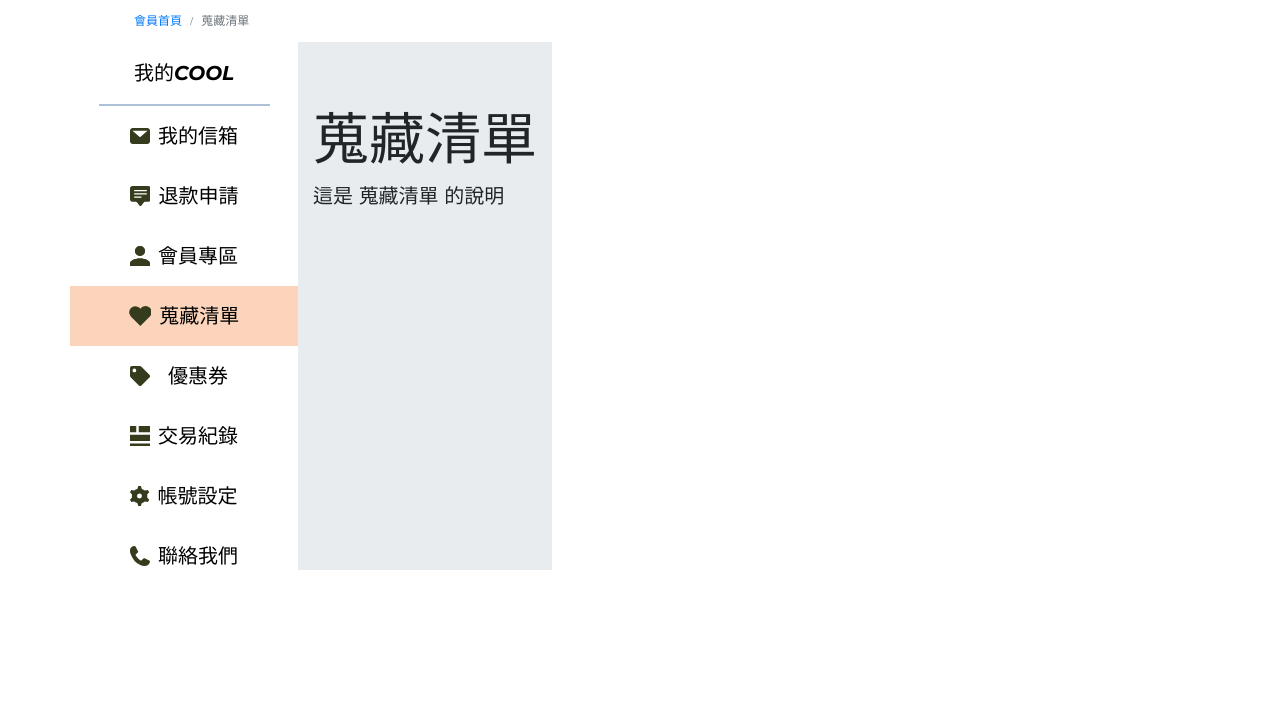
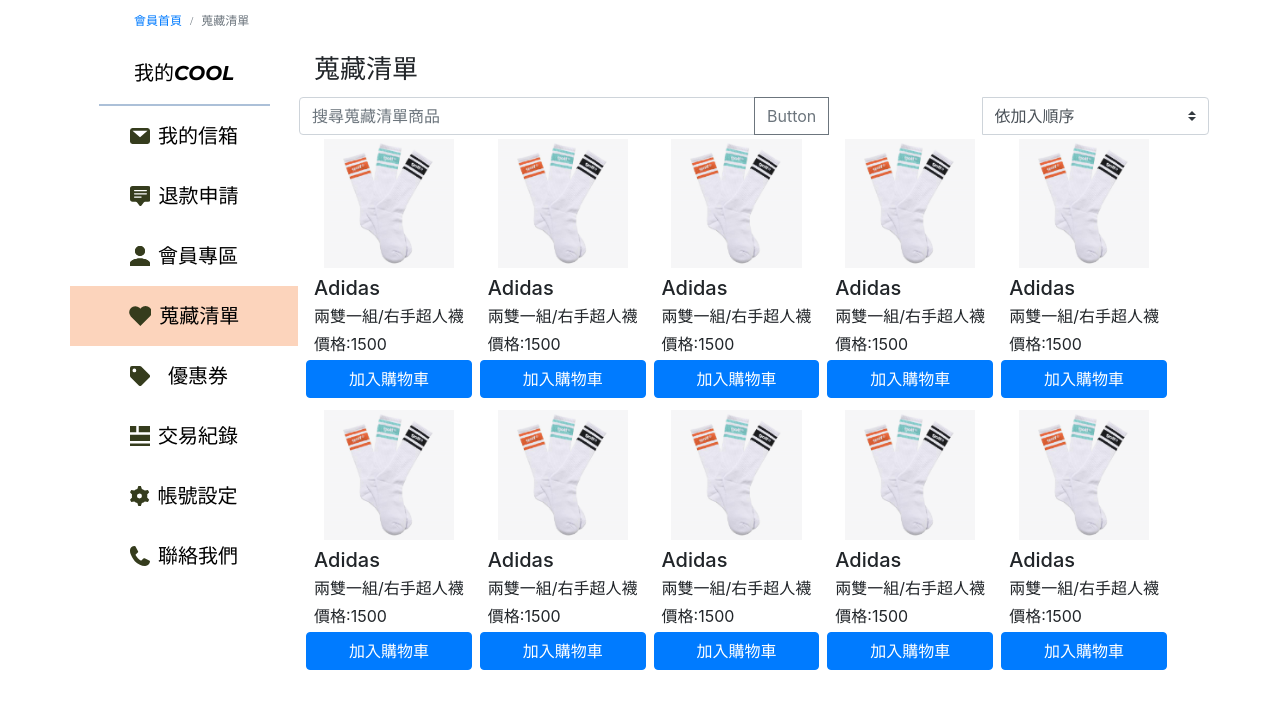
Before and after one commit to X13QQ/COOL, a React (Create React App) app in the folder client/: page /favorites in a window 1280 px wide. Shown: the top 708 px of the page. Built offline with nearby package versions, Linux system fonts and the light colour scheme; the HTML template or start-up script is replaced by a standard one; a web font is replaced by a local one.

Commit message:
add favorites

```diff
--- /dev/null
+++ b/client/src/components/Favorites.js
@@ -0,0 +1,29 @@
+import React from 'react'
+import { FavoritesData } from './FavoritesData'
+import img from '../images/product-0001.png'
+
+function Favorites(props) {
+  return (
+    <>
+      {FavoritesData.map((val, key) => {
+        return (
+          <>
+            <div className="d-flex flex-column my-1">
+              <img className="w-75 m-auto" src={img} alt=""></img>
+              <div className="card-body p-1">
+                <h5 className="card-title m-0 mx-2 my-1">{val.brand}</h5>
+                <p className="card-text m-0 mx-2 my-1">{val.name}</p>
+                <p className="card-text m-0 mx-2 my-1">價格:{val.price}</p>
+                <a href="/#" className="btn btn-primary w-100">
+                  加入購物車
+                </a>
+              </div>
+            </div>
+          </>
+        )
+      })}
+    </>
+  )
+}
+
+export default Favorites
--- /dev/null
+++ b/client/src/components/FavoritesData.js
@@ -0,0 +1,74 @@
+import React from 'react'
+
+export const FavoritesData = [
+  {
+    id: '1',
+    brand: 'Adidas',
+    name: '兩雙一組/右手超人襪',
+    price: '1500',
+    image: '../images/product-0001.png',
+  },
+  {
+    id: '2',
+    brand: 'Adidas',
+    name: '兩雙一組/右手超人襪',
+    price: '1500',
+    image: '../images/product-0001.png',
+  },
+  {
+    id: '3',
+    brand: 'Adidas',
+    name: '兩雙一組/右手超人襪',
+    price: '1500',
+    image: '../images/product-0001.png',
+  },
+  {
+    id: '4',
+    brand: 'Adidas',
+    name: '兩雙一組/右手超人襪',
+    price: '1500',
+    image: '../images/product-0001.png',
+  },
+  {
+    id: '5',
+    brand: 'Adidas',
+    name: '兩雙一組/右手超人襪',
+    price: '1500',
+    image: '../images/product-0001.png',
+  },
+  {
+    id: '6',
+    brand: 'Adidas',
+    name: '兩雙一組/右手超人襪',
+    price: '1500',
+    image: '../images/product-0001.png',
+  },
+  {
+    id: '7',
+    brand: 'Adidas',
+    name: '兩雙一組/右手超人襪',
+    price: '1500',
+    image: '../images/product-0001.png',
+  },
+  {
+    id: '8',
+    brand: 'Adidas',
+    name: '兩雙一組/右手超人襪',
+    price: '1500',
+    image: '../images/product-0001.png',
+  },
+  {
+    id: '9',
+    brand: 'Adidas',
+    name: '兩雙一組/右手超人襪',
+    price: '1500',
+    image: '../images/product-0001.png',
+  },
+  {
+    id: '10',
+    brand: 'Adidas',
+    name: '兩雙一組/右手超人襪',
+    price: '1500',
+    image: '../images/product-0001.png',
+  },
+]
--- /dev/null
+++ b/client/src/components/Refund.js
@@ -0,0 +1,69 @@
+import React, { useState } from 'react'
+import { Tabs, Tab, Accordion, Card, useAccordionToggle } from 'react-bootstrap'
+import { RefundData } from './RefundData'
+import { ArrowDown, ArrowUp } from '../components/icons'
+
+function CustomToggle({ children, eventKey }) {
+  const [up, setUp] = useState(true)
+  const open = () => setUp(!up)
+  const decoratedOnClick = useAccordionToggle(eventKey, () => {
+    open()
+  })
+  return (
+    <button type="button" onClick={decoratedOnClick}>
+      {up ? <ArrowDown className="mx-2" /> : <ArrowUp className="mx-2" />}
+      {children}
+    </button>
+  )
+}
+
+const Refund = (props) => {
+  return (
+    <>
+      <Tabs
+        className="m-2"
+        defaultActiveKey="processing"
+        transition={false}
+        id=""
+      >
+        <Tab
+          className="refunds overflow-auto"
+          eventKey="processing"
+          title="處理中"
+        >
+          {RefundData.map((val, key) => {
+            return (
+              <div className="refundlist m-3" key={key} id={key}>
+                <ul className="m-2 d-flex flex-row list-unstyled d-flex justify-content-around">
+                  <li className="">訂單編號:　{val.order}</li>
+                  <li className="">購買日期:　{val.date}</li>
+                  <li className="">付款金額:　{val.amount}</li>
+                </ul>
+                <p className="solid-bottom"></p>
+                <div className="m-0">
+                  <Accordion defaultActiveKey="">
+                    <Card>
+                      <CustomToggle eventKey="0">檢視完整訂單</CustomToggle>
+                      <Accordion.Collapse eventKey="0">
+                        <Card.Body>{val.list}</Card.Body>
+                      </Accordion.Collapse>
+                    </Card>
+                  </Accordion>
+                </div>
+              </div>
+            )
+          })}
+        </Tab>
+
+        <Tab eventKey="solved" title="已退款">
+          <div className="m-3">2</div>
+        </Tab>
+        <Tab eventKey="rejected" title="不同意退款">
+          <div className="m-3">3</div>
+        </Tab>
+      </Tabs>
+    </>
+  )
+}
+
+export default Refund
--- /dev/null
+++ b/client/src/components/RefundData.js
@@ -0,0 +1,16 @@
+import React from 'react'
+
+export const RefundData = [
+  {
+    order: '202012150001',
+    date: '2020/12/15',
+    amount: '6000',
+    list: 'body1',
+  },
+  {
+    order: '202012150002',
+    date: '2020/12/16',
+    amount: '7000',
+    list: 'body2',
+  },
+]
--- /dev/null
+++ b/client/src/pages/MainFavorites.js
@@ -0,0 +1,29 @@
+import React from 'react'
+import { InputGroup, FormControl, Button, Form, Row } from 'react-bootstrap'
+import Favorites from '../components/Favorites'
+
+function MainFavorites(props) {
+  return (
+    <>
+      <div className="main">
+        <div className="title ml-3 my-2">蒐藏清單</div>
+        <Row>
+          <InputGroup className="mx-3">
+            <FormControl placeholder="搜尋蒐藏清單商品" />
+            <InputGroup.Append className="col-3 px-0">
+              <Button variant="outline-secondary">Button</Button>
+            </InputGroup.Append>
+            <Form.Control className="col-3" as="select" custom>
+              <option>依加入順序</option>
+            </Form.Control>
+          </InputGroup>
+        </Row>
+        <div className="favorites d-flex flex-wrap mx-1">
+          <Favorites />
+        </div>
+      </div>
+    </>
+  )
+}
+
+export default MainFavorites
--- a/client/src/pages/MainRefund.js
+++ b/client/src/pages/MainRefund.js
@@ -1,66 +1,13 @@
-import React, { useState } from 'react'
-import { Tabs, Tab, Accordion, Card } from 'react-bootstrap'
-import { ArrowDown, ArrowUp } from '../components/icons'
+import React from 'react'
+import Refund from '../components/Refund'
 
 function MainRefund(props) {
-  const [up, setUp] = useState(false)
-  const open = () => setUp(!up)
   return (
     <>
       <div className="main">
         <div className="title ml-3 my-2">退款申請</div>
         <div className="mx-2 border border-top-0">
-          <Tabs
-            className="m-2"
-            defaultActiveKey="processing"
-            transition={false}
-            id=""
-          >
-            <Tab
-              className="refunds overflow-auto"
-              eventKey="processing"
-              title="處理中"
-            >
-              <div className="refundlist m-3">
-                <ul className="m-2 d-flex flex-row list-unstyled d-flex justify-content-around">
-                  <li className="">訂單編號:　202012150001</li>
-                  <li className="">購買日期:　2020/12/15</li>
-                  <li className="">付款金額:　$6000</li>
-                </ul>
-                <p className="solid-bottom"></p>
-                <div className="m-0">
-                  <Accordion defaultActiveKey="">
-                    <Card>
-                      <Accordion.Toggle
-                        as={Card.Header}
-                        eventKey="0"
-                        onClick={() => {
-                          open()
-                        }}
-                      >
-                        {up ? (
-                          <ArrowUp className="mx-2" />
-                        ) : (
-                          <ArrowDown className="mx-2" />
-                        )}
-                        檢視完整訂單
-                      </Accordion.Toggle>
-                      <Accordion.Collapse eventKey="0">
-                        <Card.Body>body</Card.Body>
-                      </Accordion.Collapse>
-                    </Card>
-                  </Accordion>
-                </div>
-              </div>
-            </Tab>
-
-            <Tab eventKey="solved" title="已退款">
-              <div className="m-3">2</div>
-            </Tab>
-            <Tab eventKey="rejected" title="不同意退款">
-              <div className="m-3">3</div>
-            </Tab>
-          </Tabs>
+          <Refund />
         </div>
       </div>
     </>
--- a/client/src/pages/Member.js
+++ b/client/src/pages/Member.js
@@ -6,6 +6,7 @@ import Breadcrumb from '../components/Breadcrumb'
 import MainMail from './MainMail'
 import MainRefund from './MainRefund'
 import MainMember from './MainMember'
+import MainFavorites from './MainFavorites'
 
 const onMatchedRoutes = (matchedRoutes) => {
   console.log(matchedRoutes)
@@ -81,7 +82,7 @@ const Favorites = ({ route, location }) => {
         onMatchedRoutes={onMatchedRoutes}
       />
       <MemberSidebar />
-      <Banner pagename="蒐藏清單" />
+      <MainFavorites />
     </>
   )
 }
--- a/client/src/styles/custom.scss
+++ b/client/src/styles/custom.scss
@@ -142,6 +142,9 @@
       border: 2px solid #666;
     }
   }
+  .favorites {
+    // height: 75vh;
+  }
 }
 
 @font-face {
```
Also changed, not shown: client/src/images/product-0001.png (added), 1 other file (tests, documents, lock files or other folders).
